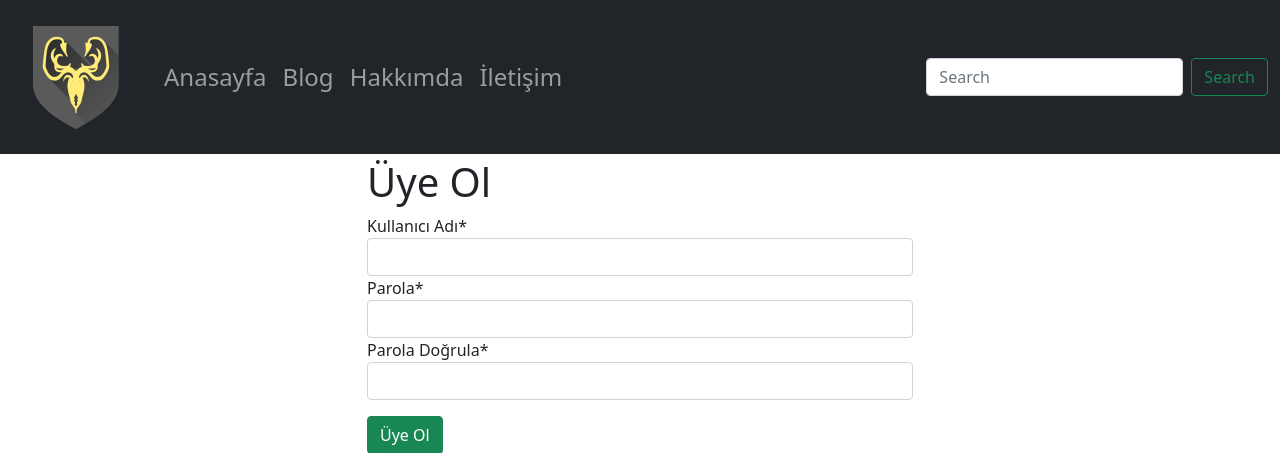
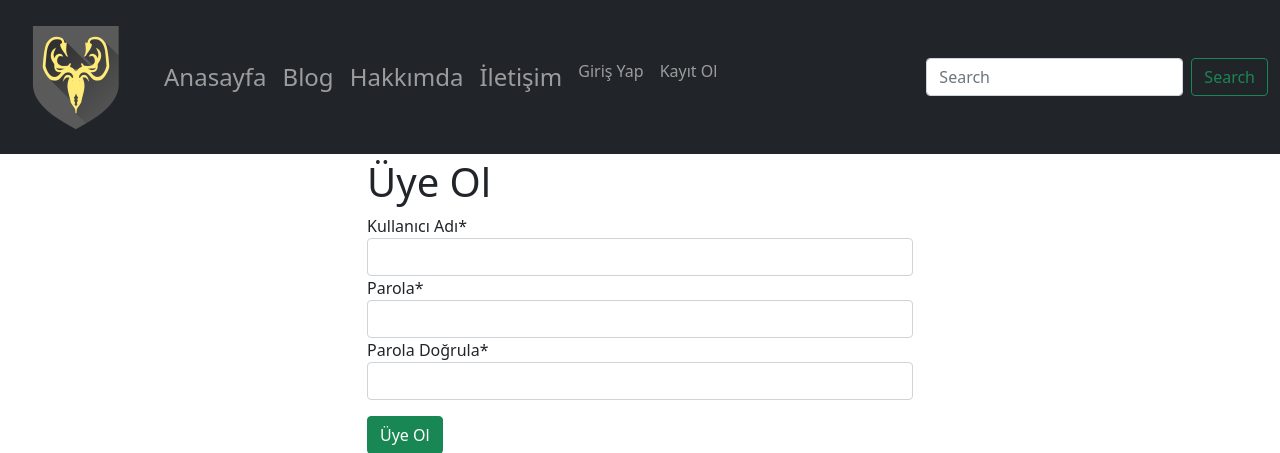
Before and after one commit to ugurhmz/barisaslan_blog_django, a Django app: page /account/register/ in a window 1280 px wide. Shown: the top 453 px of the page. Run offline with Django 3.2, Linux system fonts and the light colour scheme; some libraries are stand-ins or nearby versions.

Commit message:
Bitti/Öğrenmeye devam..

```diff
--- a/account/urls.py
+++ b/account/urls.py
@@ -5,4 +5,5 @@ from .views import *
 urlpatterns = [
     path('login/', login_view, name="login"),
     path('register/', register_view, name="register"),
+    path('logout/', logout_view, name="logout"),
 ]
--- a/account/views.py
+++ b/account/views.py
@@ -1,7 +1,6 @@
 from django.shortcuts import render, redirect
 from .forms import LoginForm, RegisterForm
-
-from django.contrib.auth import authenticate, login
+from django.contrib.auth import authenticate, login, logout
 
 
 def login_view(request):
@@ -36,3 +35,9 @@ def register_view(request):
         return redirect('home') #ardından anasayfaya yönlendiriyoruz..
 
     return render(request, "accounts/form.html", {'form':form, 'title':'Üye Ol'})
+
+
+
+def logout_view(request):
+    logout(request)
+    return redirect('home')
--- a/templates/header.html
+++ b/templates/header.html
@@ -42,6 +42,28 @@
                     </li>
 
 
+                    {% if not request.user.is_authenticated %}  <!-- Kullanıcı Giriş Yapmadıysa AKTİF OLSUN 2 li -->
+                        <li class="nav-item">
+                            <a href="{% url 'login' %}" class="nav-link">
+                                <span class="fs-6">Giriş Yap</span>
+                            </a>
+                        </li>
+
+                          <li class="nav-item">
+                                <a href="{% url 'register' %}" class="nav-link">
+                                    <span class="fs-6">Kayıt Ol</span>
+                                </a>
+                          </li>
+
+                    {% else  %} <!-- Kullanıcı LOGİN OLMUŞ İSE-->
+                            <li class="nav-item">
+                                <a href="{% url 'logout' %}" class="nav-link">
+                                <span class="fs-6">Logout</span>
+                                 </a>
+                            </li>
+
+                    {% endif %}
+
               </ul>
      <!-- ______________ARAMA BUTONU___________________ -->
           <form class="d-flex" method="GET">
```
Also changed, not shown: db.sqlite3.
